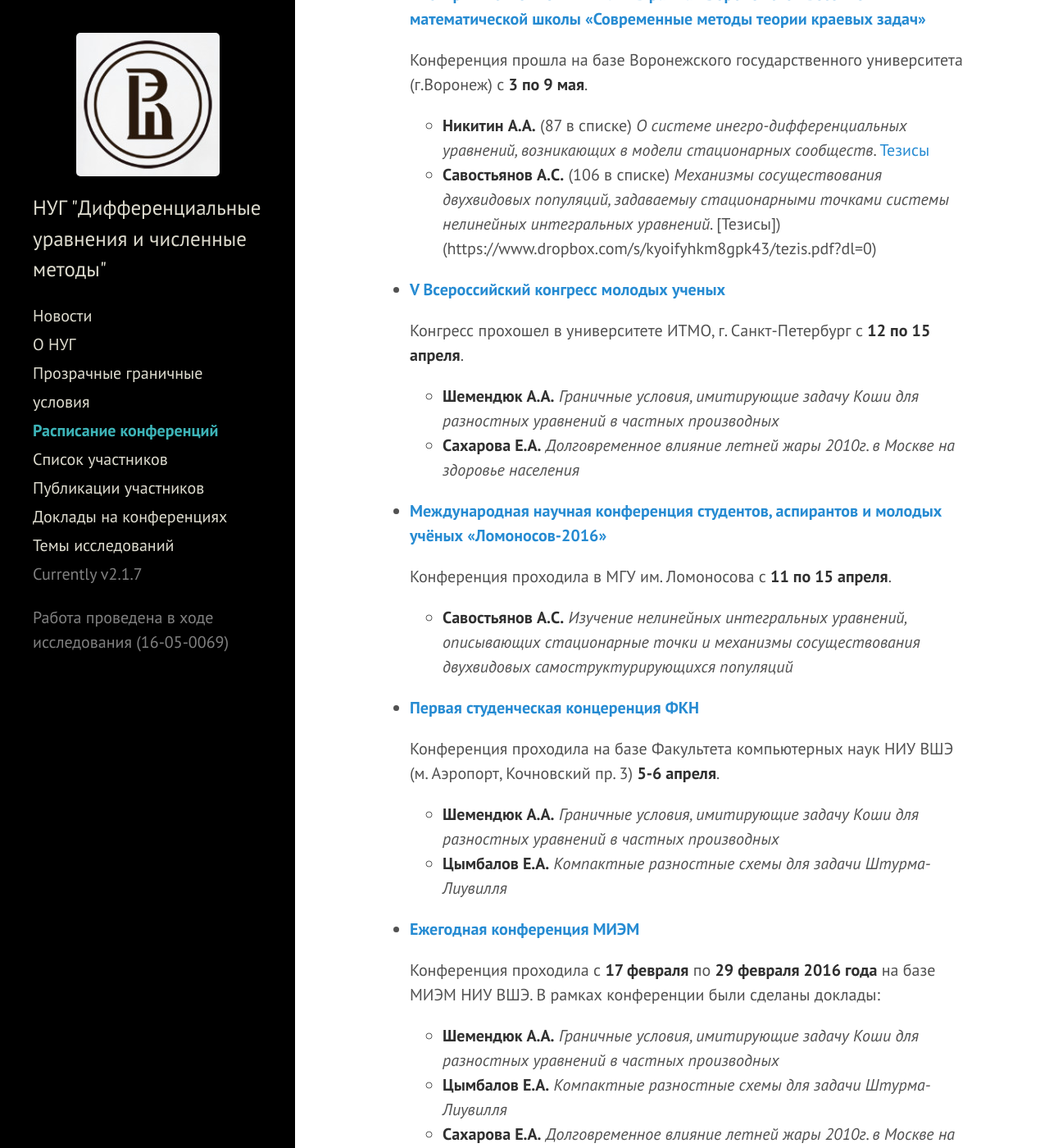
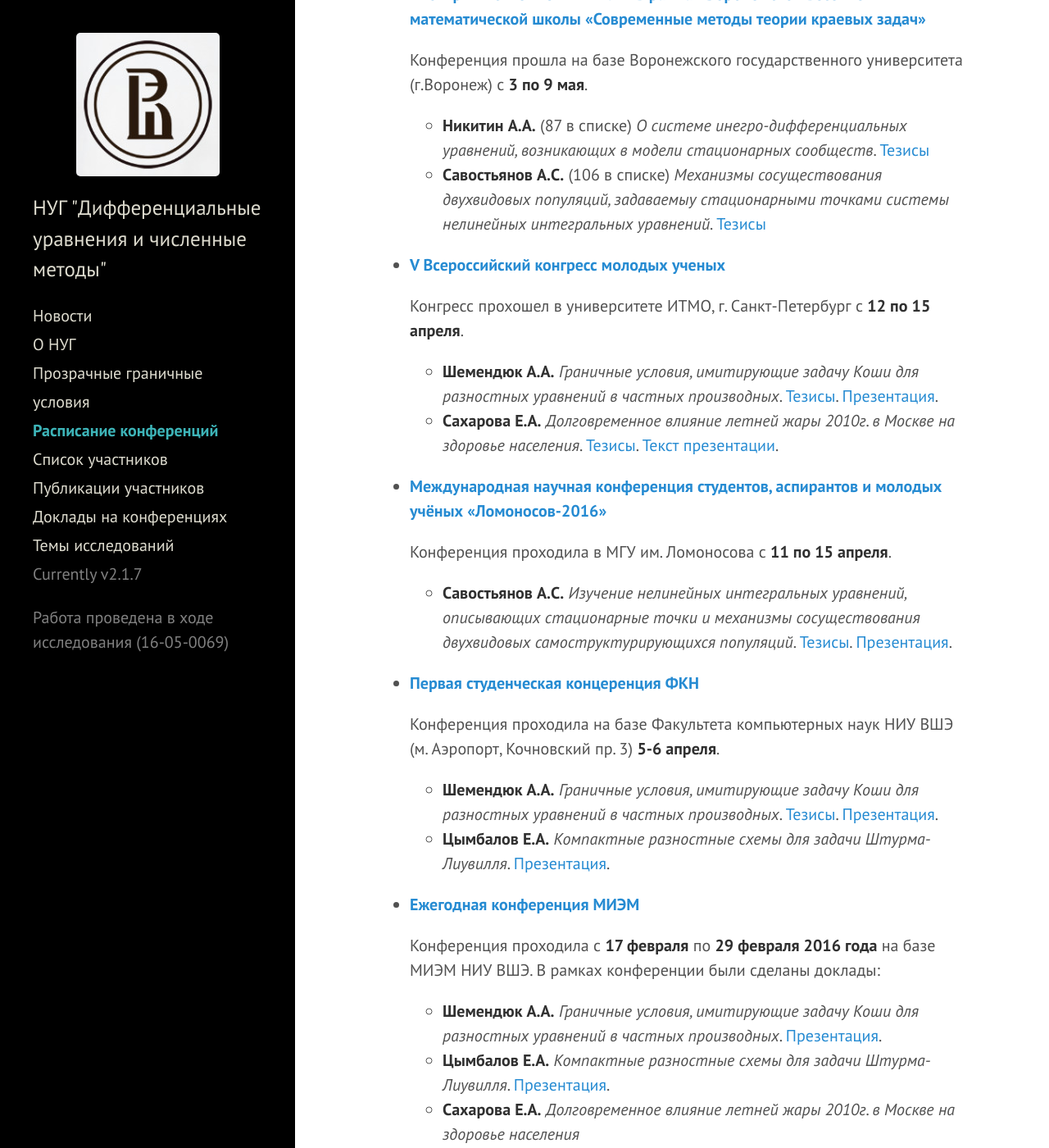
Before and after one commit to hsemmsg/hsemmsg.github.io, a Jekyll site: the page built from conferences.md, in a window 1280 px wide and 1400 px high, scrolled down 1235 px. Shown: the whole window at 82% size. Built offline with Jekyll 4.4.1, drawn with Linux system fonts in a browser that asks for light colours; comment, search, counter and statistics services are not loaded.

Commit message:
Major presentations added

```diff
--- a/conferences.md
+++ b/conferences.md
@@ -28,36 +28,36 @@ permalink: schedule/
   Конференция прошла на базе Воронежского государственного университета (г.Воронеж) с **3 по 9 мая**.
 
 	* **Никитин А.А.** (87 в списке) _О системе инегро-дифференциальных уравнений, возникающих в модели стационарных сообществ_. [Тезисы](https://www.dropbox.com/s/aw4nzrs4hzs0xjg/Kalistratova_Nikitin_article_DAN.pdf?dl=0)
-	* **Савостьянов А.С.** (106 в списке) _Механизмы сосуществования двухвидовых популяций, задаваемыу стационарными точками системы нелинейных интегральных уравнений_. [Тезисы])(https://www.dropbox.com/s/kyoifyhkm8gpk43/tezis.pdf?dl=0)
+	* **Савостьянов А.С.** (106 в списке) _Механизмы сосуществования двухвидовых популяций, задаваемыу стационарными точками системы нелинейных интегральных уравнений_. [Тезисы](https://www.dropbox.com/s/kyoifyhkm8gpk43/tezis.pdf?dl=0)
 
 
 * **[V Всероссийский конгресс молодых ученых](http://kmu.ifmo.ru/)**
 
   Конгресс прохошел в университете ИТМО, г. Санкт-Петербург с **12 по 15 апреля**.
 
-	* **Шемендюк А.А.** _Граничные условия, имитирующие задачу Коши для разностных уравнений в частных производных_
-	* **Сахарова Е.А.** _Долговременное влияние летней жары 2010г. в Москве на здоровье населения_
+	* **Шемендюк А.А.** _Граничные условия, имитирующие задачу Коши для разностных уравнений в частных производных_. [Тезисы](https://www.dropbox.com/s/zmsz3xx4h8o8uvm/Shemenyuk_A_A_sk.pdf?dl=0). [Презентация](https://www.dropbox.com/s/4nef0je0dqk68i6/Presentation.pdf?dl=0).
+	* **Сахарова Е.А.** _Долговременное влияние летней жары 2010г. в Москве на здоровье населения_. [Тезисы](https://www.dropbox.com/s/av4sx08o1qxcewf/SAKHAROVA_E_A.pdf?dl=0). [Текст презентации](https://www.dropbox.com/s/4ewfja6b2ubalwn/Saharova_presentation_text.pdf?dl=0).
 
 
 * **[Международная научная конференция студентов, аспирантов и молодых учёных «Ломоносов-2016»](https://cs.msu.ru/science/conferences/lomonosov)**
 
   Конференция проходила в МГУ им. Ломоносова с **11 по 15 апреля**.
 
-	* **Савостьянов А.С.** _Изучение нелинейных интегральных уравнений, описывающих стационарные точки и механизмы сосуществования двухвидовых самоструктурирующихся популяций_
+	* **Савостьянов А.С.** _Изучение нелинейных интегральных уравнений, описывающих стационарные точки и механизмы сосуществования двухвидовых самоструктурирующихся популяций_. [Тезисы](https://www.dropbox.com/s/vvo226yzv4p66ac/lom.thezis.2016.pdf?dl=0). [Презентация](https://www.dropbox.com/s/bm6je6vfjn3nvg2/lom.pres.2016.pdf?dl=0).
 
 * **[Первая студенческая концеренция ФКН](https://cs.hse.ru/tutor/stud_conf2016/)**
 
   Конференция проходила на базе Факультета компьютерных наук НИУ ВШЭ (м. Аэропорт, Кочновский пр. 3) **5-6 апреля**.
 
-	* **Шемендюк А.А.** _Граничные условия, имитирующие задачу Коши для разностных уравнений в частных производных_
-	* **Цымбалов Е.А.** _Компактные разностные схемы для задачи Штурма-Лиувилля_
+	* **Шемендюк А.А.** _Граничные условия, имитирующие задачу Коши для разностных уравнений в частных производных_. [Тезисы](https://www.dropbox.com/s/vgolkh8pr0u75fn/CS_Shemendyuk.pdf?dl=0). [Презентация](https://www.dropbox.com/s/g0fl26bib9n8kdi/CS_presentation.pdf?dl=0).
+	* **Цымбалов Е.А.** _Компактные разностные схемы для задачи Штурма-Лиувилля_. [Презентация](https://www.dropbox.com/s/2834ekyckcvm2ek/cs_pres_Tsimbalov-2016.pdf?dl=0).
 
 * **[Ежегодная конференция МИЭМ](https://miem.hse.ru/armntk)**
 
   Конференция проходила с **17 февраля** по **29 февраля 2016 года** на базе МИЭМ НИУ ВШЭ. В рамках конференции были сделаны доклады:
 
-    * **Шемендюк А.А.** _Граничные условия, имитирующие задачу Коши для разностных уравнений в частных производных_
-    * **Цымбалов Е.А.** _Компактные разностные схемы для задачи Штурма-Лиувилля_
+    * **Шемендюк А.А.** _Граничные условия, имитирующие задачу Коши для разностных уравнений в частных производных_. [Презентация](https://www.dropbox.com/s/5zou5ma8kossosh/miem_pres_Shemendyuk.pdf?dl=0).
+    * **Цымбалов Е.А.** _Компактные разностные схемы для задачи Штурма-Лиувилля_. [Презентация](https://www.dropbox.com/s/zlxenws8w579bqu/miem_pres_Tsimbalov.pdf?dl=0).
 	* **Сахарова Е.А.** _Долговременное влияние летней жары 2010г. в Москве на здоровье населения_
 
 * **[Тихоновские чтения](https://cs.msu.ru/tikhonov_readings2015)**
```
